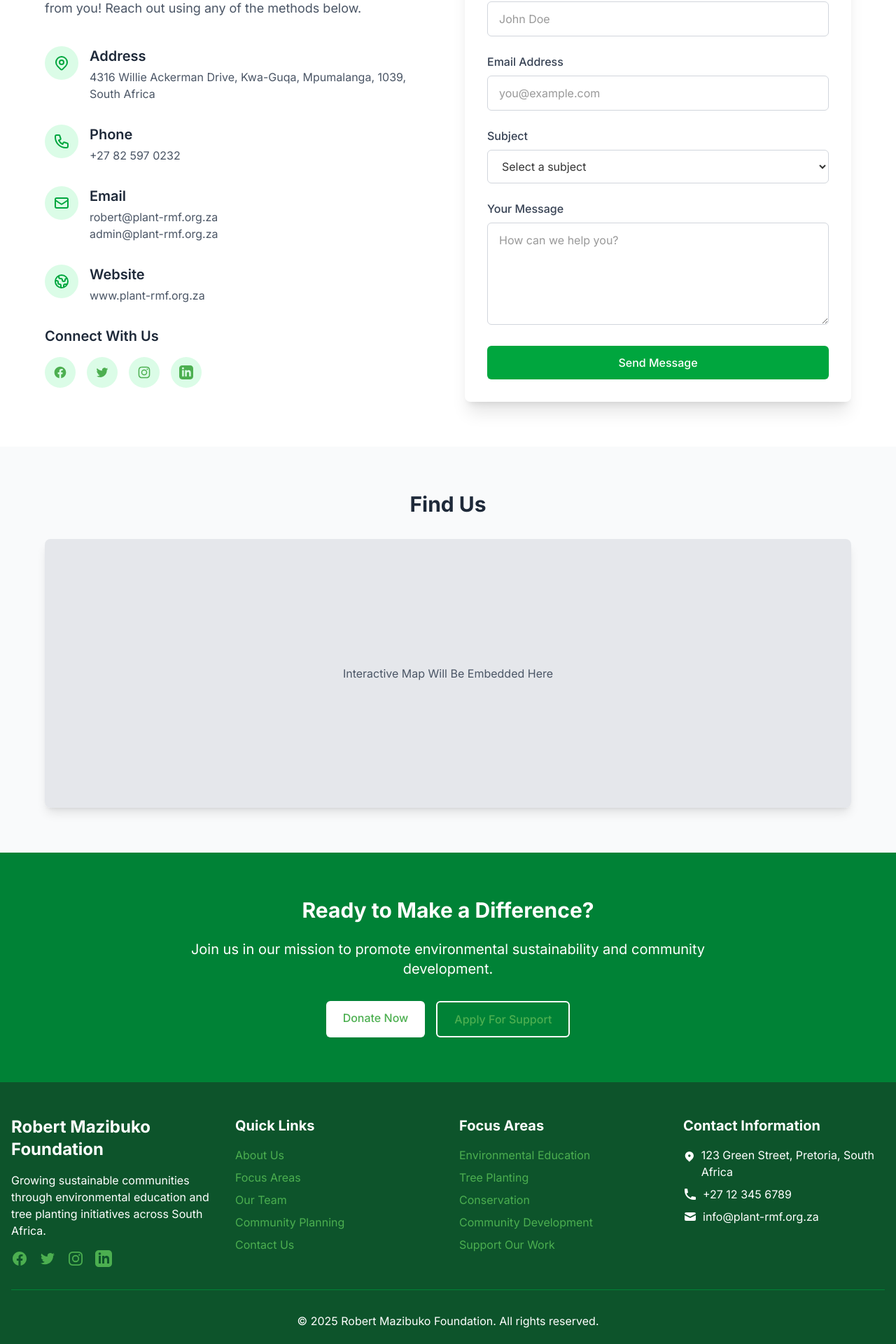
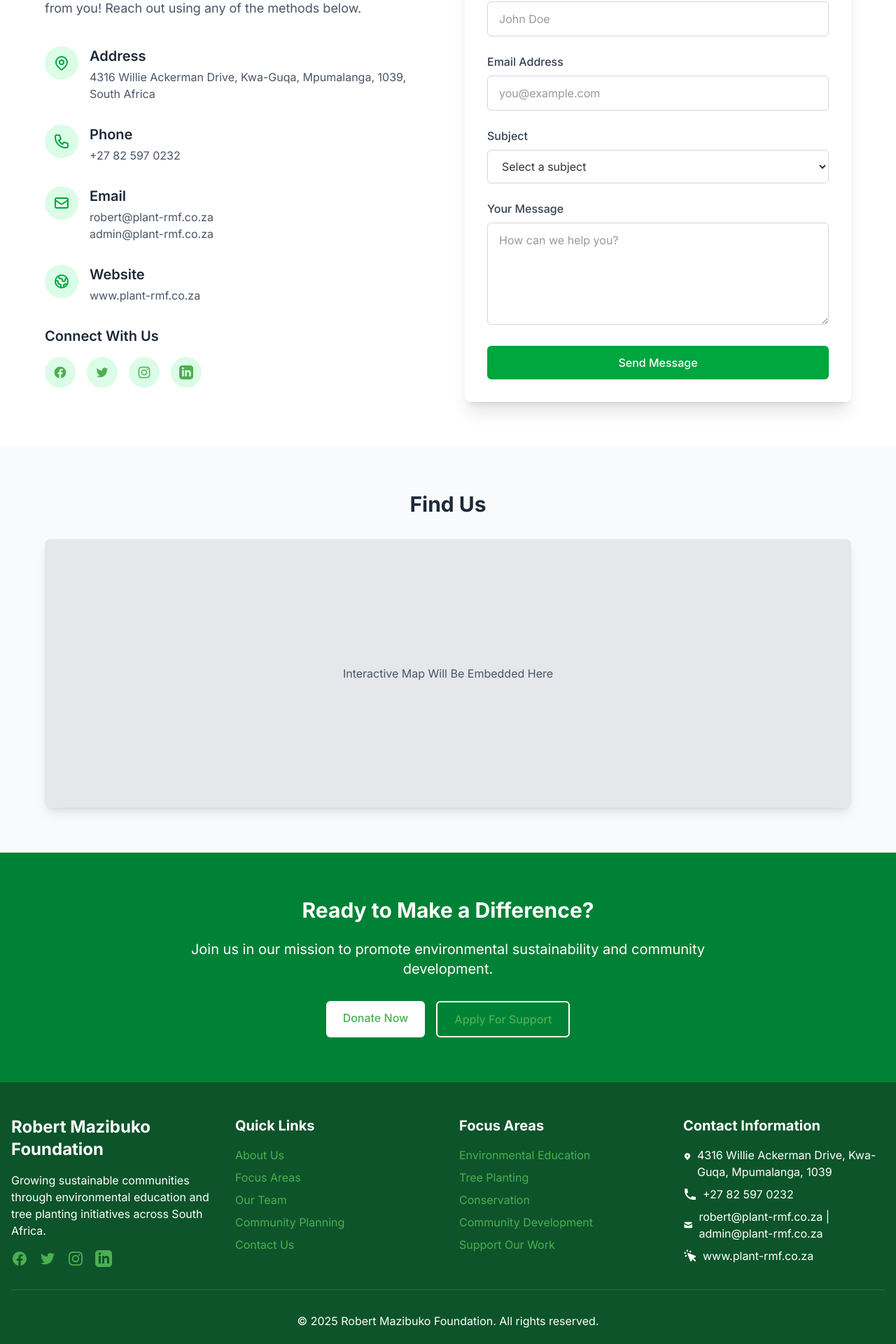
Before and after one commit to mazi76erX2/Plant-RMF, a Next.js app: page /contact in a window 1280 px wide. Shown: the part 686-2606 px from the top of the page at 70% size. Built offline with nearby package versions, Linux system fonts and the light colour scheme.

Commit message:
Update contact information in footer and contact page

```diff
--- a/app/components/Footer.tsx
+++ b/app/components/Footer.tsx
@@ -180,7 +180,9 @@ const Footer = () => {
                     clipRule="evenodd"
                   />
                 </svg>
-                <span>123 Green Street, Pretoria, South Africa</span>
+                <span>
+                  4316 Willie Ackerman Drive, Kwa-Guqa, Mpumalanga, 1039
+                </span>
               </li>
               <li className="flex items-center">
                 <svg
@@ -190,7 +192,7 @@ const Footer = () => {
                 >
                   <path d="M2 3a1 1 0 011-1h2.153a1 1 0 01.986.836l.74 4.435a1 1 0 01-.54 1.06l-1.548.773a11.037 11.037 0 006.105 6.105l.774-1.548a1 1 0 011.059-.54l4.435.74a1 1 0 01.836.986V17a1 1 0 01-1 1h-2C7.82 18 2 12.18 2 5V3z" />
                 </svg>
-                <span>+27 12 345 6789</span>
+                <span>+27 82 597 0232</span>
               </li>
               <li className="flex items-center">
                 <svg
@@ -201,7 +203,21 @@ const Footer = () => {
                   <path d="M2.003 5.884L10 9.882l7.997-3.998A2 2 0 0016 4H4a2 2 0 00-1.997 1.884z" />
                   <path d="M18 8.118l-8 4-8-4V14a2 2 0 002 2h12a2 2 0 002-2V8.118z" />
                 </svg>
-                <span>info@plant-rmf.org.za</span>
+                <span>robert@plant-rmf.co.za | admin@plant-rmf.co.za</span>
+              </li>
+              <li className="flex items-center">
+                <svg
+                  className="w-5 h-5 mr-2"
+                  fill="currentColor"
+                  viewBox="0 0 20 20"
+                >
+                  <path
+                    fillRule="evenodd"
+                    d="M6.672 1.911a1 1 0 10-1.932.518l.259.966a1 1 0 001.932-.518l-.26-.966zM2.429 4.74a1 1 0 10-.517 1.932l.966.259a1 1 0 00.517-1.932l-.966-.26zm8.814-.569a1 1 0 00-1.415-1.414l-.707.707a1 1 0 101.415 1.415l.707-.708zm-7.071 7.072l.707-.707A1 1 0 003.465 9.12l-.708.707a1 1 0 001.415 1.415zm3.2-5.171a1 1 0 00-1.3 1.3l4 10a1 1 0 001.823.075l1.38-2.759 3.018 3.02a1 1 0 001.414-1.415l-3.019-3.02 2.76-1.379a1 1 0 00-.076-1.822l-10-4z"
+                    clipRule="evenodd"
+                  />
+                </svg>
+                <span>www.plant-rmf.co.za</span>
               </li>
             </ul>
           </div>
--- a/app/contact/page.tsx
+++ b/app/contact/page.tsx
@@ -179,9 +179,9 @@ export default function Contact() {
                       Email
                     </h3>
                     <p className="text-gray-600">
-                      robert@plant-rmf.org.za
+                      robert@plant-rmf.co.za
                       <br />
-                      admin@plant-rmf.org.za
+                      admin@plant-rmf.co.za
                     </p>
                   </div>
                 </div>
@@ -207,7 +207,7 @@ export default function Contact() {
                     <h3 className="text-xl font-semibold mb-1 text-gray-800">
                       Website
                     </h3>
-                    <p className="text-gray-600">www.plant-rmf.org.za</p>
+                    <p className="text-gray-600">www.plant-rmf.co.za</p>
                   </div>
                 </div>
 
```
